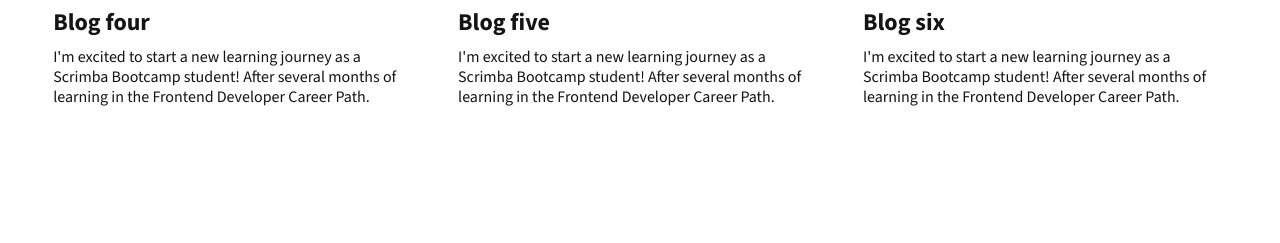
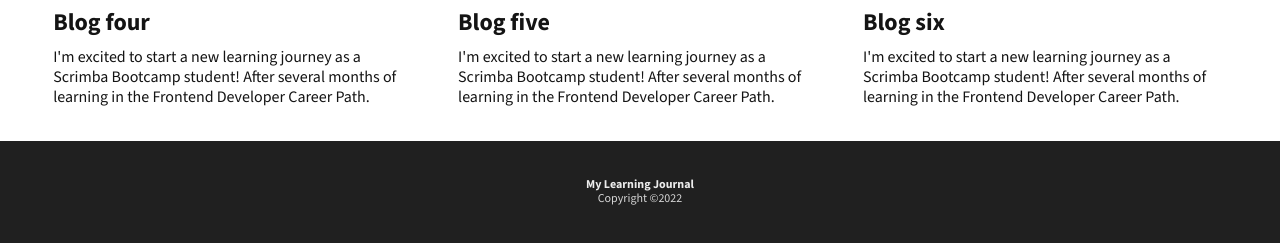
Before and after one commit to BugDevelopments/scrimba-learning-journal, a plain HTML site: page index.html in a window 1280 px wide. Shown: the part 1277-1520 px from the top of the page. Before the commit the page ends 1418 px from the top, so only its background shows below. Drawn offline with nearby package versions, Linux system fonts and the light colour scheme.

Commit message:
added  footer

```diff
--- a/css/style.css
+++ b/css/style.css
@@ -163,18 +163,10 @@ nav ul {
     margin: 0;
 }
 
-/*
-
-.blog-post:hover {
-  transform: translateY(-2px);
-  box-shadow: 0px 5px 10px 0 #352d23;
-}
-
-*/
-
 
 .blog-post:hover {
     opacity: 0.8;
+    cursor: pointer;
 }
 
 @media (min-width: 512px) {
@@ -204,3 +196,30 @@ nav ul {
         text-align: center;
     }
 }
+
+/* footer */
+footer {
+    background: #202020;
+    width: 100%;
+    text-align: center;
+    padding: 37px 0;
+    margin: 0;
+}
+
+.footer-title {
+    color: #ECECEC;
+    font-weight: 700;
+    font-size: 12px;
+    line-height: 1.08;
+    margin: 0;
+    padding: 0;
+}
+
+.footer-copyright {
+    margin: 0;
+    padding: 0;
+    font-size: 12px;
+    font-weight: 400;
+    line-height: 1.25;
+    color: #D7D7D7;
+}
--- a/index.html
+++ b/index.html
@@ -90,7 +90,8 @@
         </main>
 
         <footer>
-
+            <p class="footer-title">My Learning Journal</p>
+            <small class="footer-copyright">Copyright ©2022</small>
         </footer>
 
 
```
